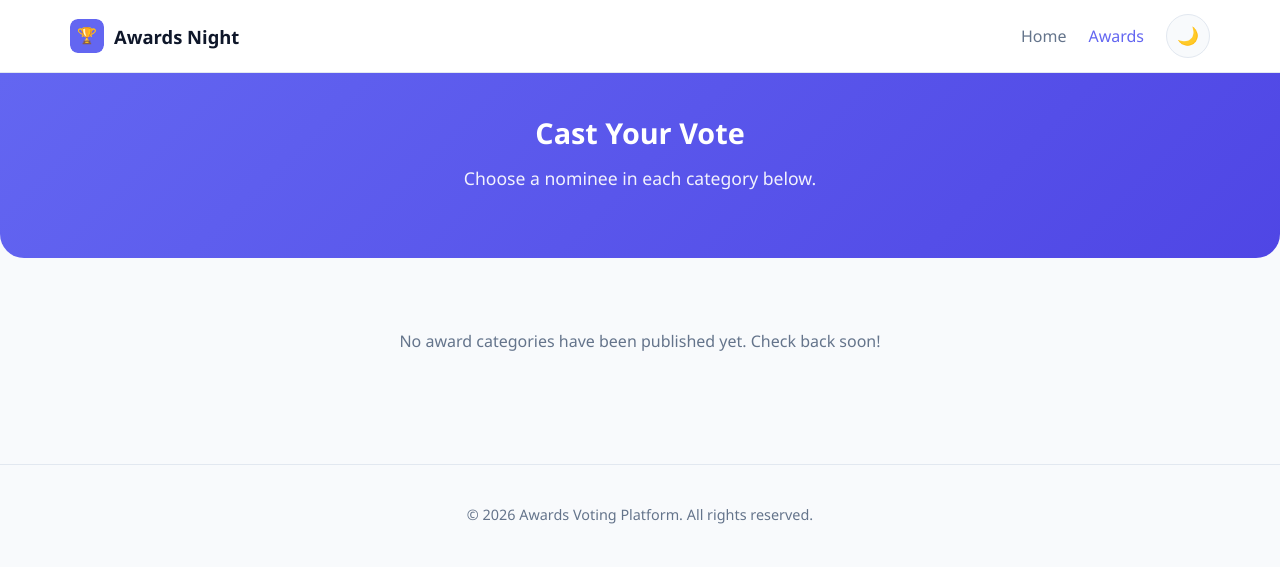
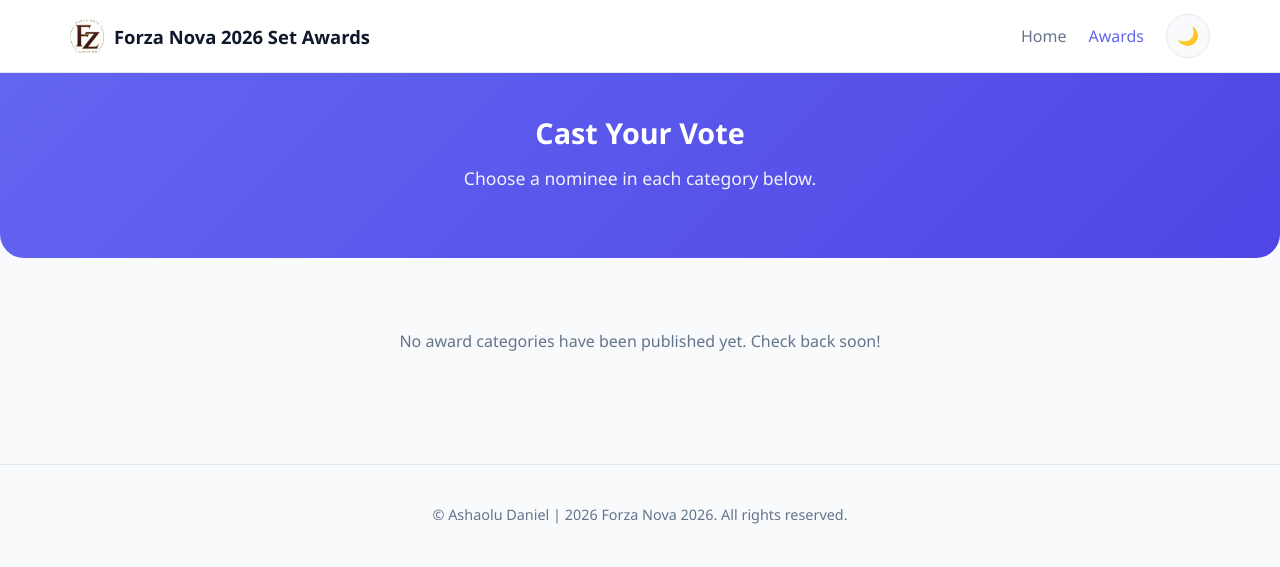
Before and after one commit to KingCodesDel/voting, a website: page public/awards.html in a window 1280 px wide. Drawn offline with Linux system fonts and the light colour scheme; no server answers.

Commit message:
add num2

```diff
--- a/public/awards.html
+++ b/public/awards.html
@@ -13,8 +13,8 @@
 <nav class="navbar">
   <div class="navbar-inner">
     <div class="brand">
-      <img id="brandLogo" src="/images/default-logo.svg" alt="Logo" onerror="this.style.display='none'">
-      <span id="brandName">Awards Night</span>
+      <img id="brandLogo" src="\images\FN.jpg" alt="Logo" onerror="this.style.display='none'">
+      <span id="brandName">Forza Nova 2026 Set Awards</span>
     </div>
     <div class="nav-links">
       <a href="/index.html"><span class="label">Home</span></a>
@@ -37,7 +37,7 @@
   </div>
 </section>
 
-<footer>&copy; <span id="year"></span> Awards Voting Platform. All rights reserved.</footer>
+<footer>&copy; Ashaolu Daniel | <span id="year"></span> Forza Nova 2026. All rights reserved.</footer>
 
 <!-- Phone verification / vote confirmation modal -->
 <div class="modal-overlay" id="voteModal">
```
